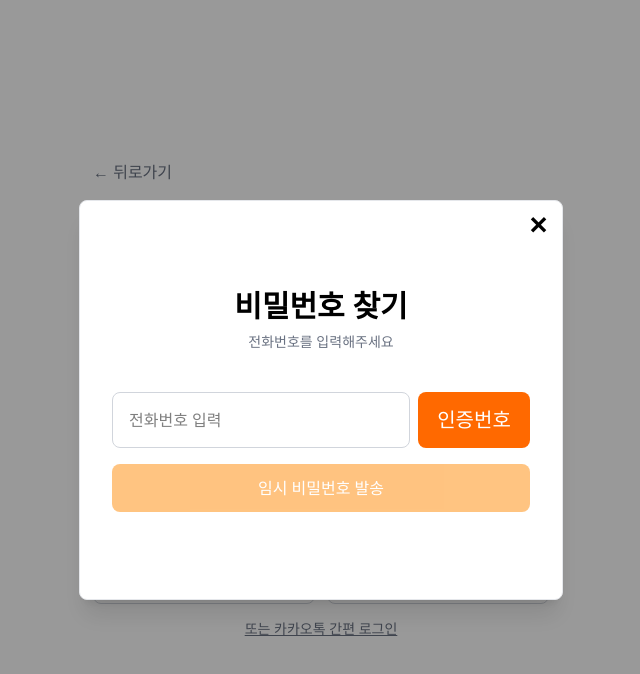
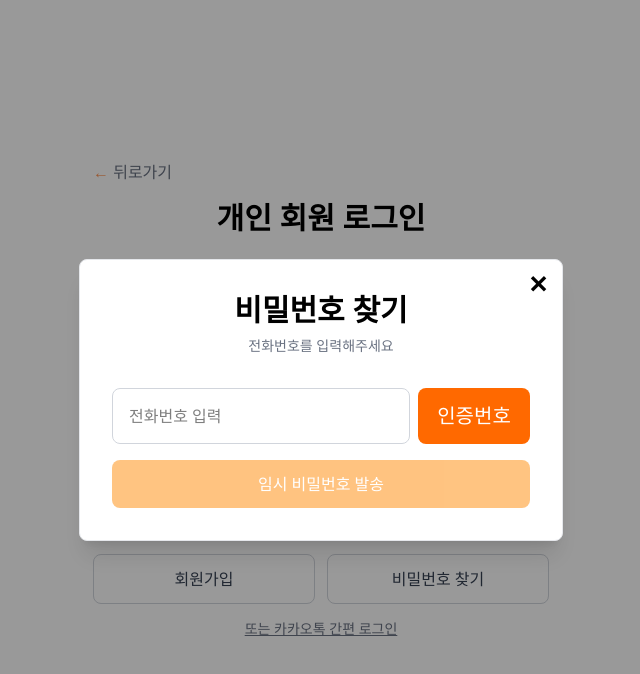
Before and after one commit to DaSiHaeBom/DaSiHaeBom-FE, a React (Vite) app: page /login/personal in a window 1280 px wide. Both pictures are taken after a click on the button "비밀번호 찾기". Shown: the top 674 px of the page, without its empty margins (319-959 px from the left). Built offline with nearby package versions, Linux system fonts and the light colour scheme.

Commit message:
feat: 모달 컴포넌트에 ESC 키 및 바깥 영역 클릭으로 닫기 기능 추가

```diff
--- a/src/components/signupPage/BusinessPasswordFindModal.tsx
+++ b/src/components/signupPage/BusinessPasswordFindModal.tsx
@@ -1,4 +1,4 @@
-import { useState } from 'react';
+import { useState, useEffect } from 'react';
 import {
   sendPasswordResetCode,
   verifyPhoneCode,
@@ -136,10 +136,36 @@ export default function BusinessPasswordFindModal({
     onClose();
   };
 
+  // ESC 키로 모달 닫기
+  useEffect(() => {
+    const handleEscKey = (event: KeyboardEvent) => {
+      if (event.key === 'Escape') {
+        handleClose();
+      }
+    };
+
+    if (isOpen) {
+      document.addEventListener('keydown', handleEscKey);
+      return () => {
+        document.removeEventListener('keydown', handleEscKey);
+      };
+    }
+  }, [isOpen]);
+
+  // 바깥 영역 클릭으로 모달 닫기
+  const handleBackdropClick = (e: React.MouseEvent) => {
+    if (e.target === e.currentTarget) {
+      handleClose();
+    }
+  };
+
   if (!isOpen) return null;
 
   return (
-    <div className="fixed inset-0 bg-black/40 flex items-center justify-center z-50">
+    <div
+      className="fixed inset-0 bg-black/40 flex items-center justify-center z-50"
+      onClick={handleBackdropClick}
+    >
       <div className="relative flex flex-col gap-10 w-121 bg-white rounded-lg border border-gray-200 p-8 max-h-[90vh] overflow-y-auto shadow-xl">
         {!showSuccess && (
           <div>
--- a/src/components/signupPage/IdFindModal.tsx
+++ b/src/components/signupPage/IdFindModal.tsx
@@ -1,4 +1,4 @@
-import { useState } from 'react';
+import { useState, useEffect } from 'react';
 import {
   sendIdFindVerificationCode,
   verifyPhoneCode,
@@ -166,10 +166,36 @@ export default function IdFindModal({
     onOpenPasswordFind();
   };
 
+  // ESC 키로 모달 닫기
+  useEffect(() => {
+    const handleEscKey = (event: KeyboardEvent) => {
+      if (event.key === 'Escape') {
+        handleClose();
+      }
+    };
+
+    if (isOpen) {
+      document.addEventListener('keydown', handleEscKey);
+      return () => {
+        document.removeEventListener('keydown', handleEscKey);
+      };
+    }
+  }, [isOpen]);
+
+  // 바깥 영역 클릭으로 모달 닫기
+  const handleBackdropClick = (e: React.MouseEvent) => {
+    if (e.target === e.currentTarget) {
+      handleClose();
+    }
+  };
+
   if (!isOpen) return null;
 
   return (
-    <div className="fixed inset-0 bg-black/40 flex items-center justify-center z-50">
+    <div
+      className="fixed inset-0 bg-black/40 flex items-center justify-center z-50"
+      onClick={handleBackdropClick}
+    >
       <div className="relative flex flex-col gap-10 w-121 bg-white rounded-lg border border-gray-200 p-8 max-h-[90vh] overflow-y-auto shadow-xl">
         <div>
           <button
--- a/src/components/signupPage/PersonalPasswordFindModal.tsx
+++ b/src/components/signupPage/PersonalPasswordFindModal.tsx
@@ -1,4 +1,4 @@
-import { useState } from 'react';
+import { useState, useEffect } from 'react';
 import {
   sendPasswordResetCode,
   verifyPhoneCode,
@@ -131,11 +131,37 @@ export default function PersonalPasswordFindModal({
     onClose();
   };
 
+  // ESC 키로 모달 닫기
+  useEffect(() => {
+    const handleEscKey = (event: KeyboardEvent) => {
+      if (event.key === 'Escape') {
+        handleClose();
+      }
+    };
+
+    if (isOpen) {
+      document.addEventListener('keydown', handleEscKey);
+      return () => {
+        document.removeEventListener('keydown', handleEscKey);
+      };
+    }
+  }, [isOpen]);
+
+  // 바깥 영역 클릭으로 모달 닫기
+  const handleBackdropClick = (e: React.MouseEvent) => {
+    if (e.target === e.currentTarget) {
+      handleClose();
+    }
+  };
+
   if (!isOpen) return null;
 
   return (
-    <div className="fixed inset-0 bg-black/40 flex items-center justify-center z-50">
-      <div className="relative flex flex-col gap-10 w-121 h-100 justify-center bg-white rounded-lg border border-gray-200 p-8 max-h-[90vh] overflow-y-auto shadow-xl">
+    <div
+      className="fixed inset-0 bg-black/40 flex items-center justify-center z-50"
+      onClick={handleBackdropClick}
+    >
+      <div className="relative flex flex-col gap-8 w-121 bg-white rounded-lg border border-gray-200 p-8 max-h-[90vh] overflow-y-auto shadow-xl">
         <div>
           <button
             type="button"
--- a/src/pages/BusinessLogin.tsx
+++ b/src/pages/BusinessLogin.tsx
@@ -71,7 +71,7 @@ export default function BusinessLogin() {
             onClick={handleBack}
             className="text-gray-500 hover:text-gray-700 mb-4"
           >
-            ← 뒤로가기
+            <span className="text-[#FF9555]">←</span> 뒤로가기
           </button>
           <div className="text-center mb-8">
             <p className="text-3xl font-bold text-black mb-8">
--- a/src/pages/PersonalLogin.tsx
+++ b/src/pages/PersonalLogin.tsx
@@ -58,7 +58,7 @@ export default function PersonalLogin() {
             onClick={handleBack}
             className="text-gray-500 hover:text-gray-700 mb-4"
           >
-            ← 뒤로가기
+            <span className="text-[#FF9555]">←</span> 뒤로가기
           </button>
           <div className="text-center mb-8">
             <p className="text-3xl font-bold text-black mb-8">
--- a/src/pages/PersonalSignup.tsx
+++ b/src/pages/PersonalSignup.tsx
@@ -179,7 +179,7 @@ export default function PersonalSignup() {
             onClick={handleBack}
             className="text-gray-500 hover:text-gray-700 mb-4"
           >
-            ← 뒤로가기
+            <span className="text-[#FF9555]">←</span> 뒤로가기
           </button>
           <div className="text-center mb-8">
             <h1 className="text-3xl font-bold text-black mb-8">
```
